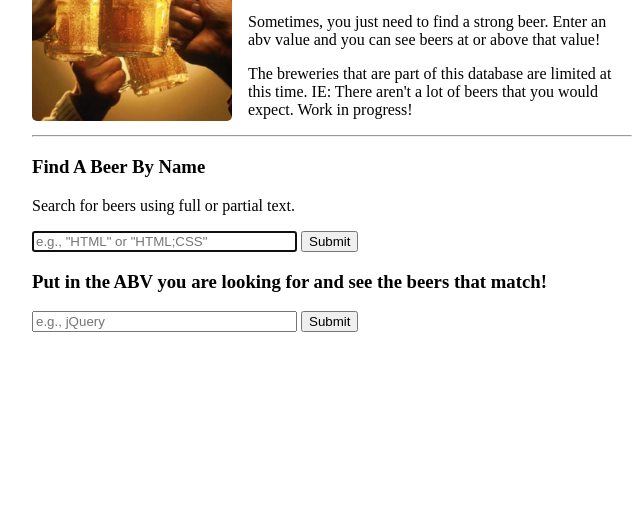
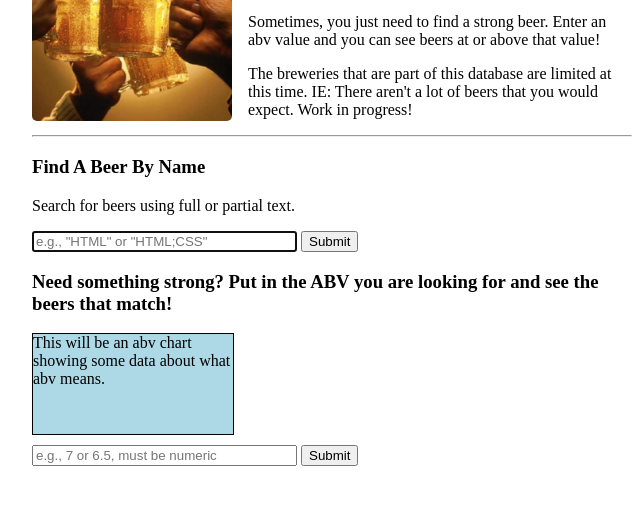
Before and after one commit to rdugas/beerTracks, a plain HTML site: page index.html in a window 1280 px wide. Shown: the part 127-632 px from the top of the page, without its empty margins (308-951 px from the left). Drawn offline with nearby package versions, Linux system fonts and the light colour scheme.

Commit message:
add frame for abv chart

```diff
--- a/index.html
+++ b/index.html
@@ -27,9 +27,12 @@
 				<input type="text" placeholder='e.g., "HTML" or "HTML;CSS"' name="tags" size="30" autofocus required>
 				<input type="submit" value="Submit">
 			</form>
-			<h3>Put in the ABV you are looking for and see the beers that match!</h3>
+			<h3>Need something strong? Put in the ABV you are looking for and see the beers that match!</h3>
+			<div id="abvChart">
+			This will be an abv chart showing some data about what abv means.
+			</div>
 			<form class="inspiration-getter" onsubmit="return false;">
-				<input type="text" placeholder="e.g., jQuery" name="answerers" size="30"  required>
+				<input type="text" placeholder="e.g., 7 or 6.5, must be numeric" name="answerers" size="30"  required>
 				<input type="submit" value="Submit">
 			</form>
 		</div>
--- a/main.css
+++ b/main.css
@@ -60,3 +60,11 @@ dl,dt, dd {
 .asker {
 	padding: 0;
 }
+
+#abvChart {
+	width: 200px;
+	height: 100px;
+	background-color: lightblue;
+	border: 1px solid black;
+	margin-bottom: 10px;
+}
```
